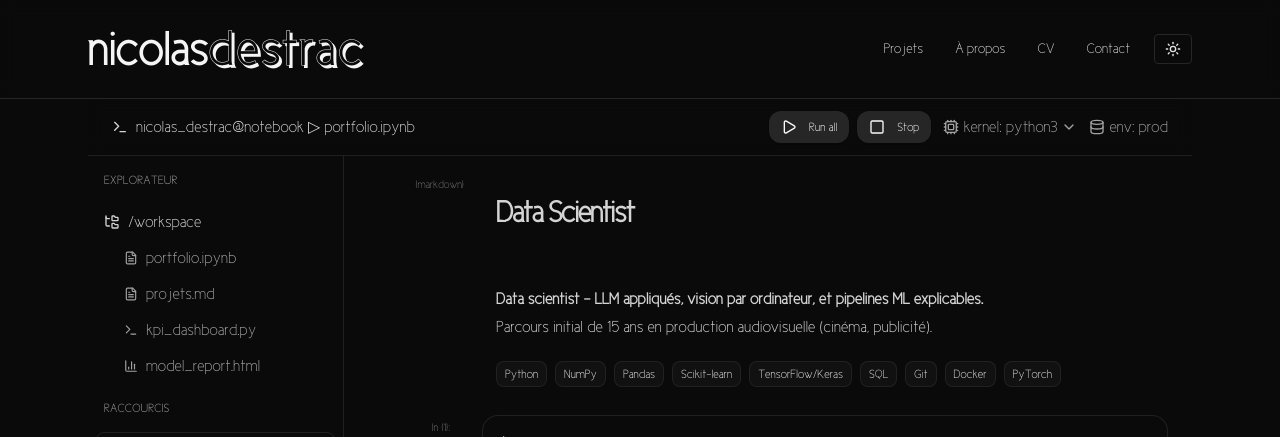
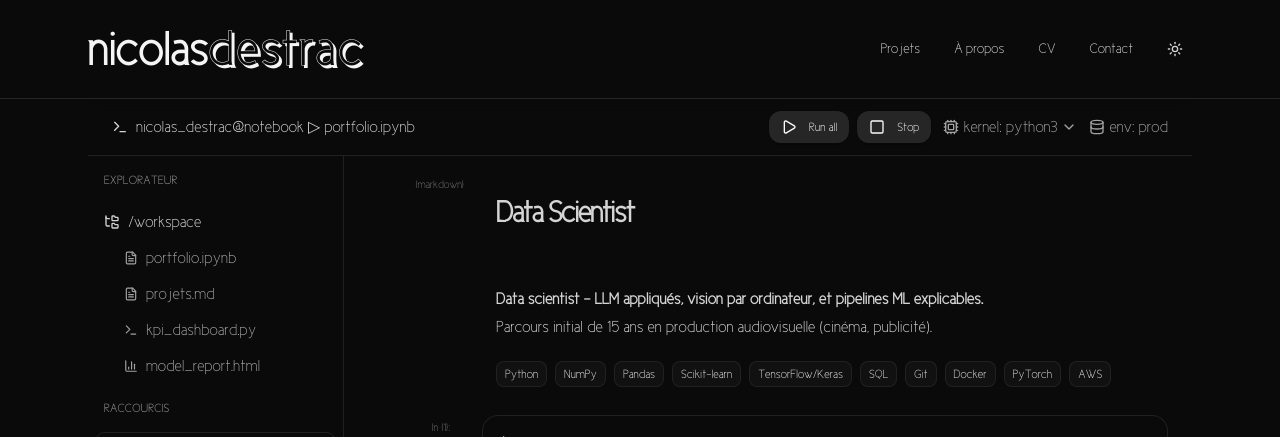
Before and after one commit to nicolasdestrac/nicolasdestrac-portfolio, a Next.js app: page / in a window 1280 px wide. Shown: the top 437 px of the page. Built offline with nearby package versions, Linux system fonts and the light colour scheme.

Commit message:
Feat : Ajout du choix de theme clair ou obscur

```diff
--- a/app/layout.tsx
+++ b/app/layout.tsx
@@ -46,11 +46,6 @@ export const metadata: Metadata = {
     siteName: "nicolasdestrac.com",
     type: "website",
   },
-  twitter: {
-    card: "summary_large_image",
-    title: "Nicolas Destrac – Data Scientist",
-    description: "Projets data, expérience, contact",
-  },
 };
 
 // 3) Layout
--- a/app/page.tsx
+++ b/app/page.tsx
@@ -225,6 +225,7 @@ export default function NicolasNotebookPortfolio() {
                 "Git",
                 "Docker",
                 "PyTorch",
+                "AWS",
               ].map((t, i) => (
                 <span
                   key={i}
@@ -354,9 +355,6 @@ print('env ready')`}
             <h2 id="contact" className="text-2xl md:text-3xl font-semibold">
               Contact
             </h2>
-            <p className="text-neutral-700 dark:text-neutral-300">
-              Discutons de votre besoin → alternance/CDI, prototypage rapide, dashboards.
-            </p>
           </MarkdownCell>
 
           <CodeCell idx={4} code={`# send_message(to='nicolas.destrac@gmail.com')`}>
--- a/components/NavLink.tsx
+++ b/components/NavLink.tsx
@@ -3,19 +3,32 @@
 import Link from "next/link";
 import { usePathname } from "next/navigation";
 
-export function NavLink({ href, children }: { href: string; children: React.ReactNode }) {
+export function NavLink({
+  href,
+  children,
+  className = "",
+}: {
+  href: string;
+  children: React.ReactNode;
+  className?: string;
+}) {
   const pathname = usePathname();
   const active = pathname === href;
 
   return (
     <Link
       href={href}
-      className={
-        "block rounded px-2 py-1.5 text-sm " +
-        (active
-          ? "bg-neutral-900 text-neutral-100 border border-neutral-800"
-          : "text-neutral-300 hover:bg-neutral-900")
-      }
+      className={[
+        "block rounded px-2 py-1.5 text-sm border transition-colors",
+        // base (light + dark)
+        "border-transparent text-neutral-700 hover:bg-neutral-100 hover:text-neutral-900",
+        "dark:text-neutral-300 dark:hover:bg-neutral-900/60 dark:hover:text-neutral-100",
+        // active
+        active
+          ? "border-neutral-200 bg-neutral-50 text-neutral-900 dark:border-neutral-800 dark:bg-neutral-900/80 dark:text-neutral-100"
+          : "",
+        className,
+      ].join(" ")}
     >
       {children}
     </Link>
--- a/components/ThemeToggle.tsx
+++ b/components/ThemeToggle.tsx
@@ -4,11 +4,10 @@ import { useEffect, useState } from "react";
 import { useTheme } from "next-themes";
 import { Sun, Moon } from "lucide-react";
 
-export function ThemeToggle() {
+export function ThemeToggle({ className = "" }: { className?: string }) {
   const { theme, setTheme } = useTheme();
   const [mounted, setMounted] = useState(false);
 
-  // évite un mismatch SSR/CSR
   useEffect(() => setMounted(true), []);
   if (!mounted) return null;
 
@@ -18,12 +17,20 @@ export function ThemeToggle() {
     <button
       type="button"
       onClick={() => setTheme(isDark ? "light" : "dark")}
-      className="inline-flex items-center justify-center rounded border border-neutral-800 bg-neutral-950/50 px-2.5 py-1.5 text-neutral-200 hover:bg-neutral-900 dark:border-neutral-800 dark:bg-neutral-950/50 dark:text-neutral-200
-                 light:border-neutral-200 light:bg-white/60 light:text-neutral-900"
       aria-label="Basculer thème"
       title="Basculer thème"
+      className={[
+        // base — identique NavLink
+        "inline-flex items-center gap-1 rounded px-2 py-1.5 text-sm border transition-colors",
+        "border-transparent",
+        // light
+        "text-neutral-700 hover:bg-neutral-100 hover:text-neutral-900",
+        // dark
+        "dark:text-neutral-300 dark:hover:bg-neutral-900/60 dark:hover:text-neutral-100",
+        className,
+      ].join(" ")}
     >
-      {isDark ? <Sun size={16} /> : <Moon size={16} />}
+      {isDark ? <Sun className="h-4 w-4" /> : <Moon className="h-4 w-4" />}
     </button>
   );
 }
```
Also changed, not shown: package.json (+5 -3 lines).
